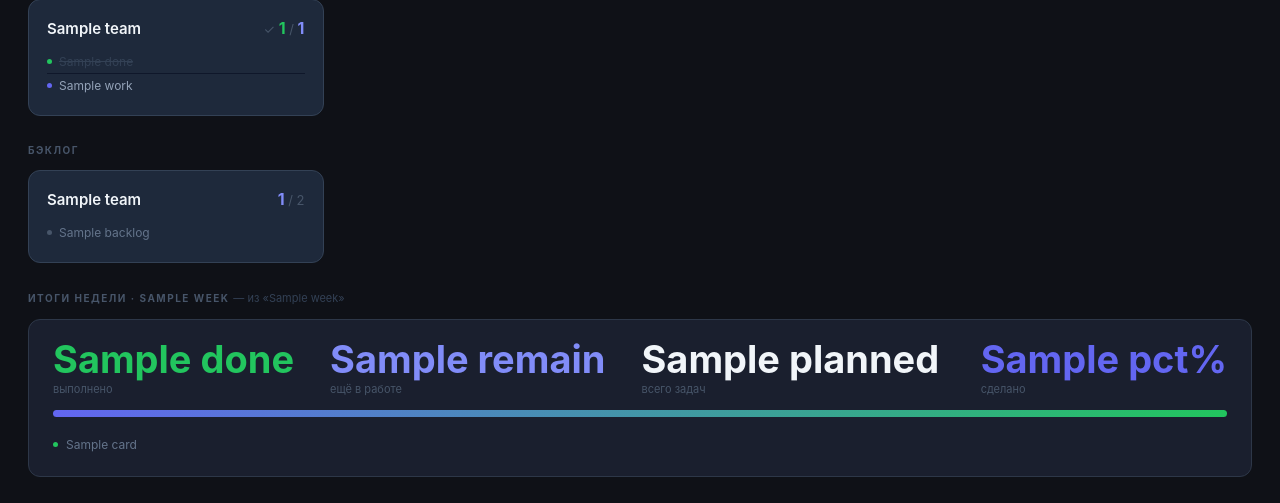
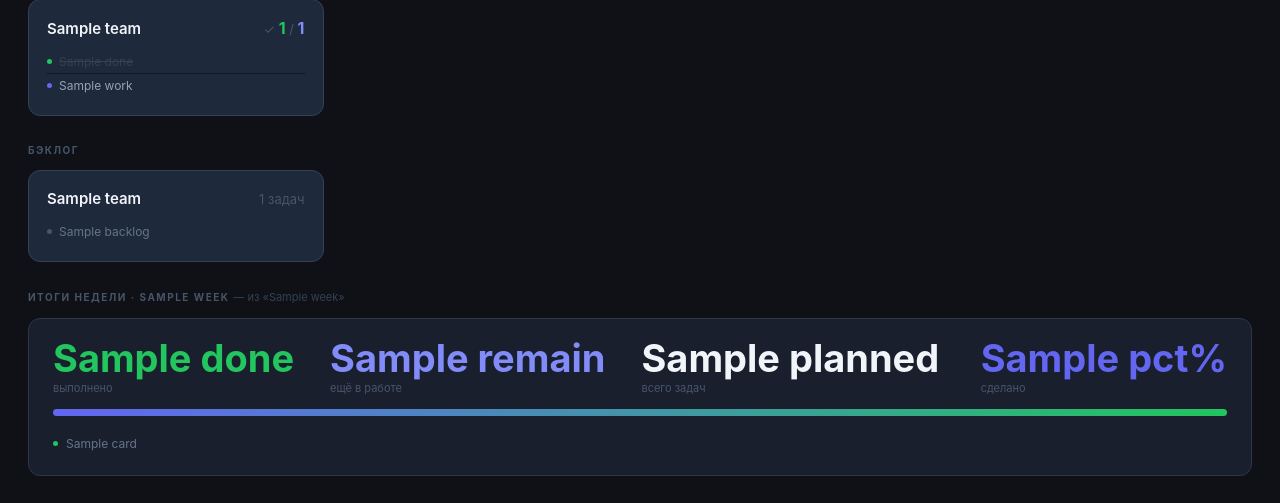
Before and after one commit to GROWCYPRUS/grow-dashboard, a Flask app: template templates/index.html in a window 1280 px wide. Shown: the part 134-637 px from the top of the page. Run offline with Flask 3, Linux system fonts and the light colour scheme; the template is opened without the code that fills it: most values are stand-ins (such as "Sample title", 1, 10 or a date in 2020).

Commit message:
Show backlog count only, exclude from weekly workload calculation

```diff
--- a/templates/index.html
+++ b/templates/index.html
@@ -122,10 +122,8 @@
 <div class="card">
   <div class="card-top">
     <span class="card-name">{{ name }}</span>
-    {% if d.work_count or d.backlog_count %}
-    <span class="card-stat">
-      <b class="p">{{ d.work_count }}</b> / {{ d.work_count + d.backlog_count }}
-    </span>
+    {% if d.backlog_count %}
+    <span class="card-stat">{{ d.backlog_count }} задач</span>
     {% endif %}
   </div>
   {% if d.backlog %}
```
